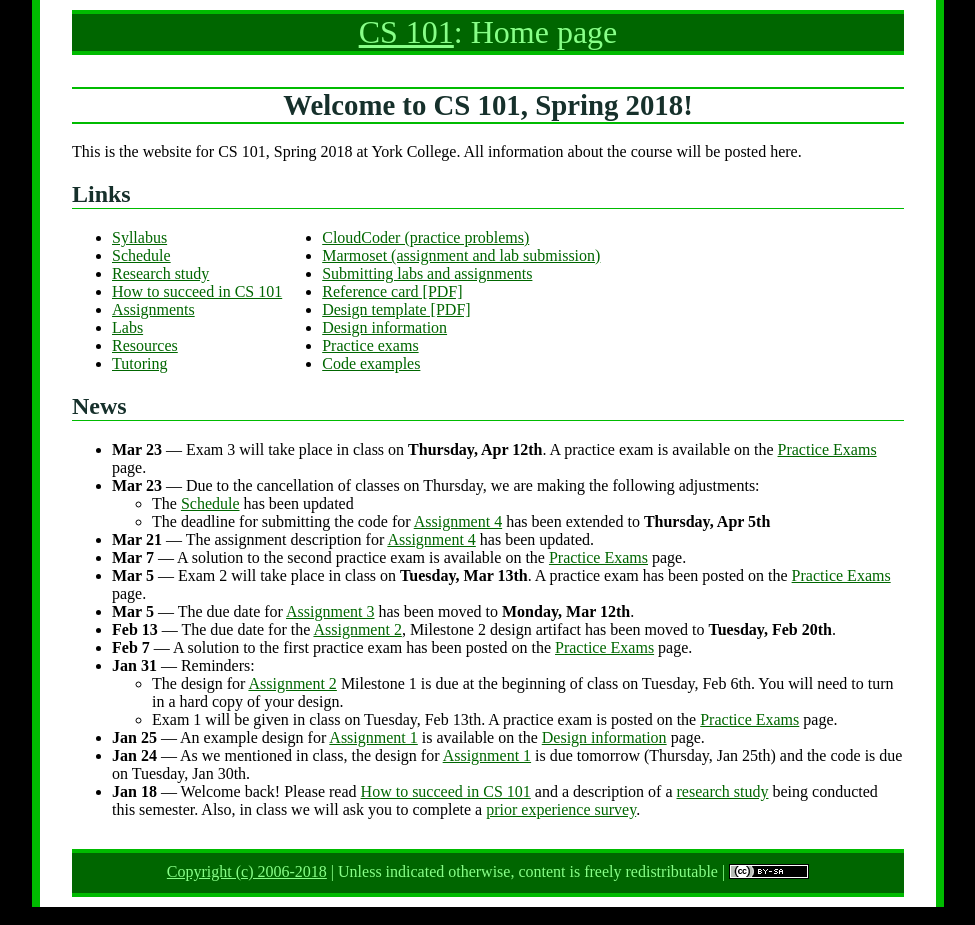
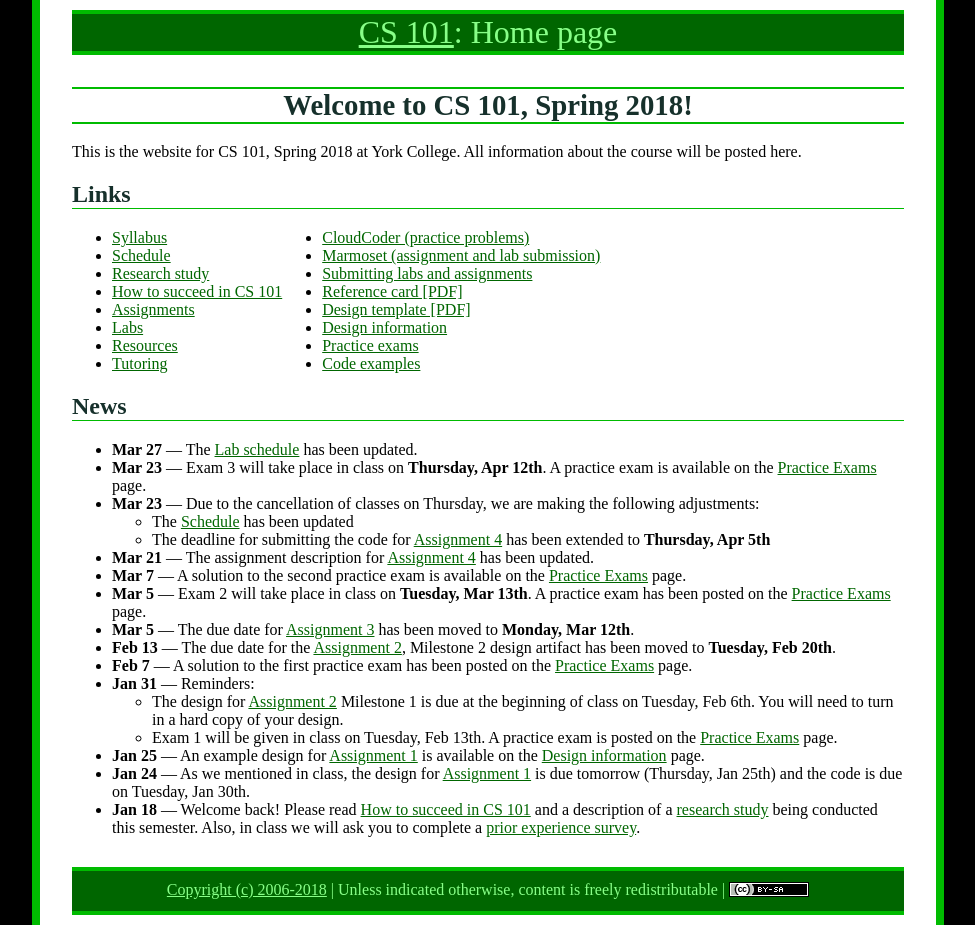
Before and after one commit to ycpcs/cs101-spring2018, a Jekyll site: the page built from index.md, in a window 1280 px wide. Shown: the whole page, without its empty margins (152-1127 px from the left). Built offline with Jekyll 4.4.1, drawn with Linux system fonts in a browser that asks for light colours.

Commit message:
mention lab schedule update

```diff
--- a/index.md
+++ b/index.md
@@ -39,6 +39,7 @@ All information about the course will be posted here.
 
 ## News
 
+* **Mar 27** &mdash; The [Lab schedule](labs/index.html) has been updated.
 * **Mar 23** &mdash; Exam 3 will take place in class on **Thursday, Apr 12th**.  A practice exam is available on the [Practice Exams](practice/index.html) page.
 * **Mar 23** &mdash; Due to the cancellation of classes on Thursday, we are making the following adjustments:
     * The [Schedule](schedule.html) has been updated
```
